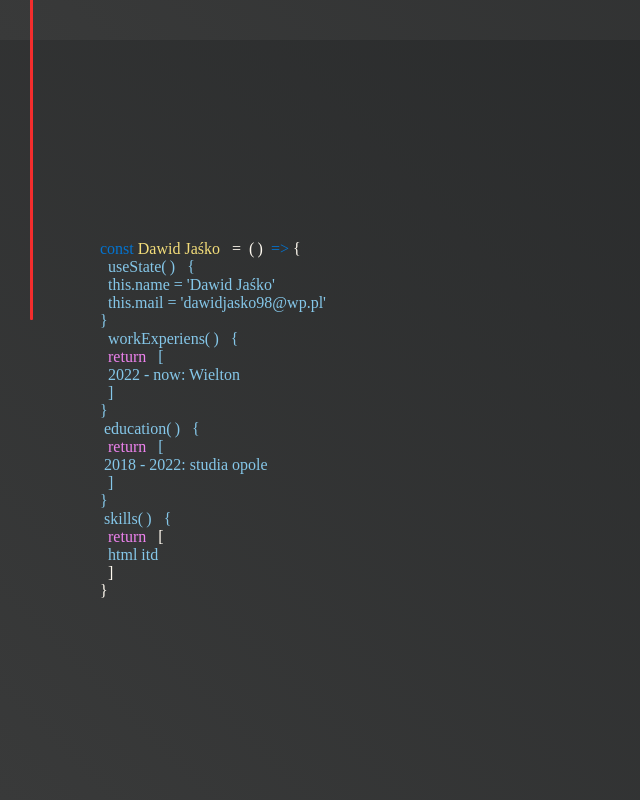
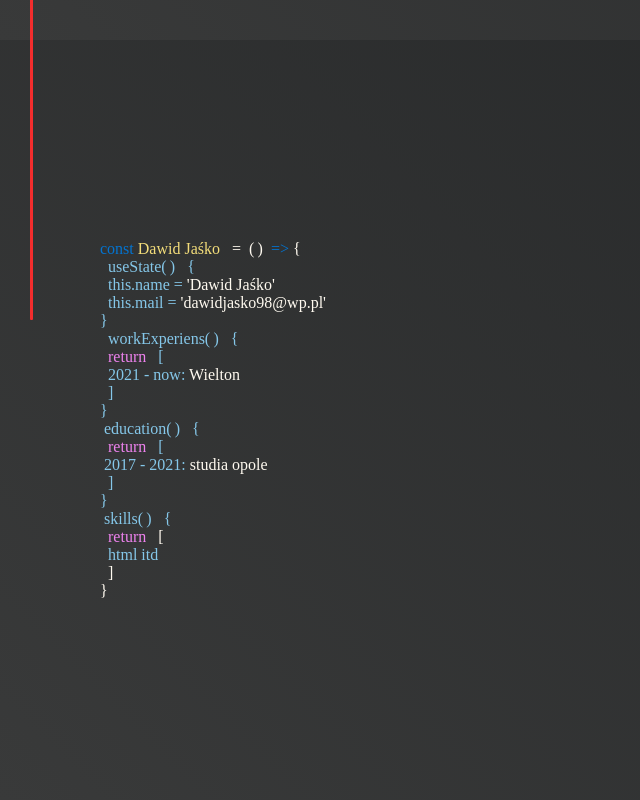
Before and after one commit to DawidJasko/portfolio, a React (Vite) app: page / in a window 1280 px wide. Shown: the part 2280-3080 px from the top of the page, without its empty margins (0-640 px from the left). Built offline with nearby package versions, Linux system fonts and the light colour scheme.

Commit message:
1 file modified

```diff
--- a/src/components/contact/Contact.jsx
+++ b/src/components/contact/Contact.jsx
@@ -16,20 +16,20 @@ const Contact = () => {
                 <span className={styles.spanbludark}>&#61;&#62;</span><span className={styles.spanwhite}> &#123;</span>
               <br />
               &#160; useState&#40;&#8201;&#41;&#8194; &#123; <br />
-              &#160; this.name = 'Dawid Jaśko' <br />
-              &#160; this.mail = 'dawidjasko98@wp.pl' &#160; &#160;
+              &#160; this.name = <span className={styles.spanwhite}>'Dawid Jaśko'</span> <br />
+              &#160; this.mail = <span className={styles.spanwhite}>'dawidjasko98@wp.pl'</span> &#160; &#160;
               <br /> &#125;
               <br />
               &#160; workExperiens&#40;&#8201;&#41;&#8194; &#123; <br />
               &#160; <span className={styles.conreturn}> return</span>&#8194; &#91;
               <br />
-              &#160; 2022 - now: Wielton <br/>&#8194;&#93; &#160; <br />
+              &#160; 2021 - now: <span className={styles.spanwhite}>Wielton</span> <br/>&#8194;&#93; &#160; <br />
               &#125;
               <br />
               &#160;education&#40;&#8201;&#41;&#8194; &#123; <br />
               &#160; <span className={styles.conreturn}> return</span>&#8194; &#91;
               <br />
-              &#160;2018 - 2022: studia opole &#160;
+              &#160;2017 - 2021: <span className={styles.spanwhite}>studia opole</span> &#160;
               <br />
               &#8194;&#93;<br/>
               &#125;
```
